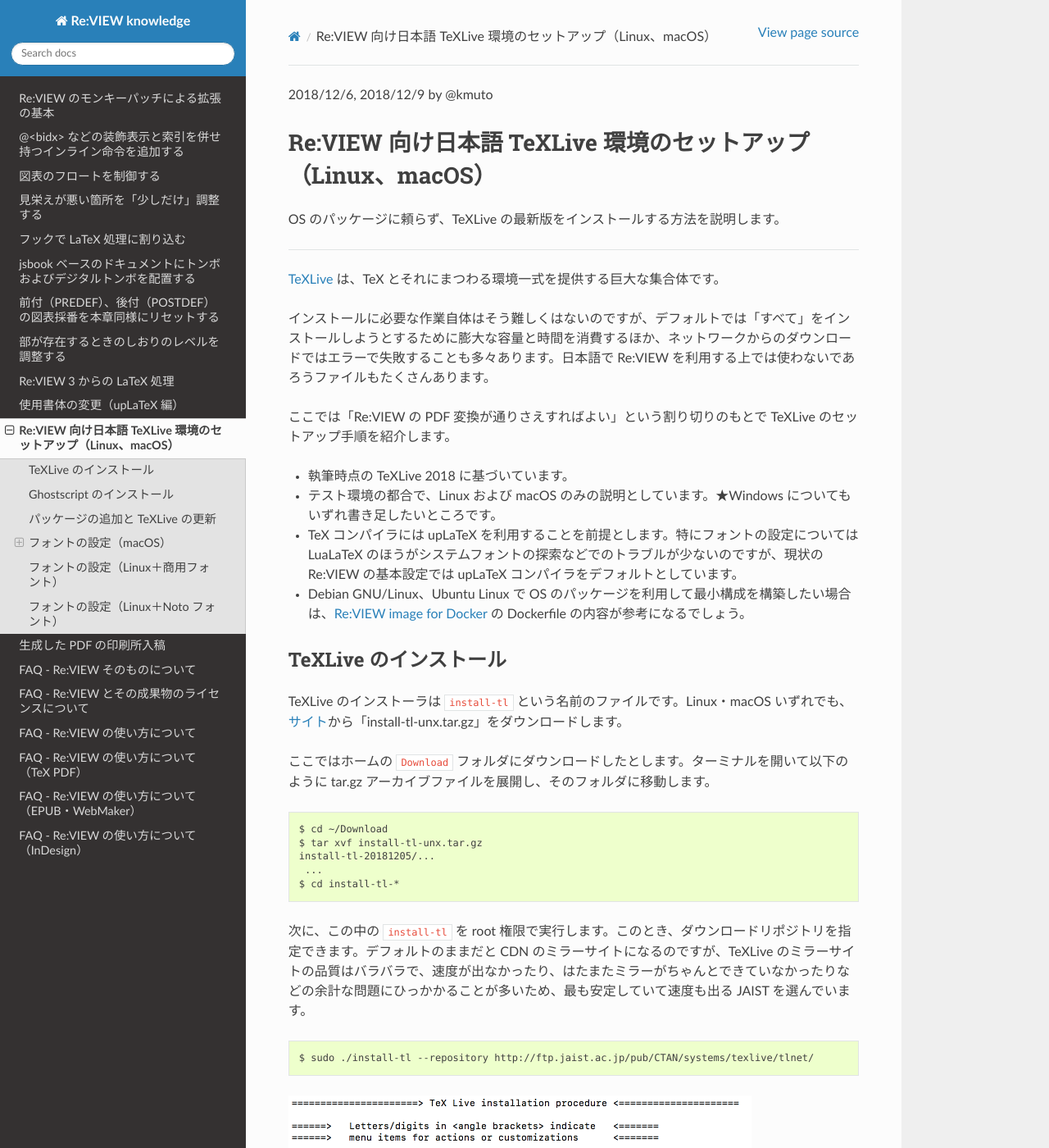
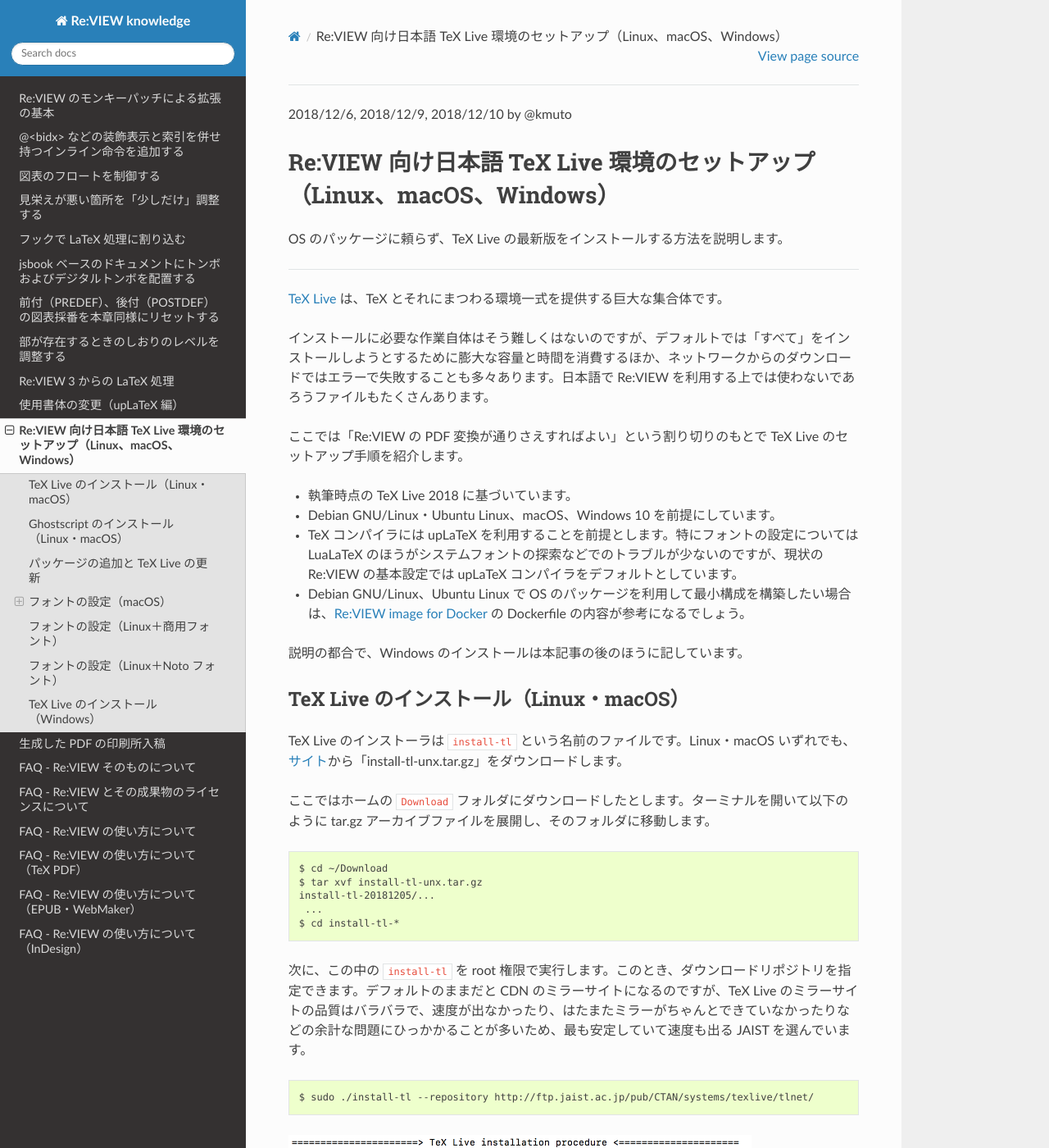
Before and after one commit to reviewml/reviewknowledge-ja, a Sphinx documentation site: the page built from docs/latex/install-tl.md, in a window 1280 px wide and 1400 px high. Shown: the whole window at 82% size. Built offline with Sphinx 7.4.7 and the Read the Docs theme 2.0.0, drawn with Linux system fonts in a browser that asks for light colours; some of the changed text lies outside the part shown.

Commit message:
Windows インストール

````diff
--- a/docs/latex/install-tl.md
+++ b/docs/latex/install-tl.md
@@ -1,24 +1,26 @@
-2018/12/6, 2018/12/9 by @kmuto
+2018/12/6, 2018/12/9, 2018/12/10 by @kmuto
 
-# Re:VIEW 向け日本語 TeXLive 環境のセットアップ（Linux、macOS）
+# Re:VIEW 向け日本語 TeX Live 環境のセットアップ（Linux、macOS、Windows）
 
-OS のパッケージに頼らず、TeXLive の最新版をインストールする方法を説明します。
+OS のパッケージに頼らず、TeX Live の最新版をインストールする方法を説明します。
 
 ----
 
-[TeXLive](https://www.tug.org/texlive/) は、TeX とそれにまつわる環境一式を提供する巨大な集合体です。
+[TeX Live](https://www.tug.org/texlive/) は、TeX とそれにまつわる環境一式を提供する巨大な集合体です。
 
 インストールに必要な作業自体はそう難しくはないのですが、デフォルトでは「すべて」をインストールしようとするために膨大な容量と時間を消費するほか、ネットワークからのダウンロードではエラーで失敗することも多々あります。日本語で Re:VIEW を利用する上では使わないであろうファイルもたくさんあります。
 
-ここでは「Re:VIEW の PDF 変換が通りさえすればよい」という割り切りのもとで TeXLive のセットアップ手順を紹介します。
+ここでは「Re:VIEW の PDF 変換が通りさえすればよい」という割り切りのもとで TeX Live のセットアップ手順を紹介します。
 
-- 執筆時点の TeXLive 2018 に基づいています。
-- テスト環境の都合で、Linux および macOS のみの説明としています。★Windows についてもいずれ書き足したいところです。
+- 執筆時点の TeX Live 2018 に基づいています。
+- Debian GNU/Linux・Ubuntu Linux、macOS、Windows 10 を前提にしています。
 - TeX コンパイラには upLaTeX を利用することを前提とします。特にフォントの設定については LuaLaTeX のほうがシステムフォントの探索などでのトラブルが少ないのですが、現状の Re:VIEW の基本設定では upLaTeX コンパイラをデフォルトとしています。
 - Debian GNU/Linux、Ubuntu Linux で OS のパッケージを利用して最小構成を構築したい場合は、[Re:VIEW image for Docker](https://hub.docker.com/r/vvakame/review/) の Dockerfile の内容が参考になるでしょう。
 
-## TeXLive のインストール
-TeXLive のインストーラは `install-tl` という名前のファイルです。Linux・macOS いずれでも、[サイト](https://www.tug.org/texlive/acquire-netinstall.html)から「install-tl-unx.tar.gz」をダウンロードします。
+説明の都合で、Windows のインストールは本記事の後のほうに記しています。
+
+## TeX Live のインストール（Linux・macOS）
+TeX Live のインストーラは `install-tl` という名前のファイルです。Linux・macOS いずれでも、[サイト](https://www.tug.org/texlive/acquire-netinstall.html)から「install-tl-unx.tar.gz」をダウンロードします。
 
 ここではホームの `Download` フォルダにダウンロードしたとします。ターミナルを開いて以下のように tar.gz アーカイブファイルを展開し、そのフォルダに移動します。
 
@@ -30,19 +32,19 @@
 $ cd install-tl-*
 ```
 
-次に、この中の `install-tl` を root 権限で実行します。このとき、ダウンロードリポジトリを指定できます。デフォルトのままだと CDN のミラーサイトになるのですが、TeXLive のミラーサイトの品質はバラバラで、速度が出なかったり、はたまたミラーがちゃんとできていなかったりなどの余計な問題にひっかかることが多いため、最も安定していて速度も出る JAIST を選んでいます。
+次に、この中の `install-tl` を root 権限で実行します。このとき、ダウンロードリポジトリを指定できます。デフォルトのままだと CDN のミラーサイトになるのですが、TeX Live のミラーサイトの品質はバラバラで、速度が出なかったり、はたまたミラーがちゃんとできていなかったりなどの余計な問題にひっかかることが多いため、最も安定していて速度も出る JAIST を選んでいます。
 
 ```
 $ sudo ./install-tl --repository http://ftp.jaist.ac.jp/pub/CTAN/systems/texlive/tlnet/
 ```
 
-![TeXLive インストーラメインメニュー](images/tl-menu1.png)
+![TeX Live インストーラメインメニュー](images/tl-menu1.png)
 
 テキストベースのインストーラの画面が開きます。デフォルトではスキームに scheme-full が選択されていて、すべてのパッケージファイルがインストールされてしまう（5.6GB にもなる）ので、まずはこれを変更します。
 
 メニューにあるとおり `S` と入れて Enter キーを押します。
 
-スキームの選択になります。TeX のスタイルなど個々の機能や拡張はパッケージとして配布されています。TeXLive ではこのパッケージを言語あるいは TeX コンパイラなどの目的単位にグループ化し、コレクションと呼んでいます。さらにこのコレクションを、依存関係も考慮してユーザー向けにもう少しわかりやすい選択肢としてまとめたものがスキームです。
+スキームの選択になります。TeX のスタイルなど個々の機能や拡張はパッケージとして配布されています。TeX Live ではこのパッケージを言語あるいは TeX コンパイラなどの目的単位にグループ化し、コレクションと呼んでいます。さらにこのコレクションを、依存関係も考慮してユーザー向けにもう少しわかりやすい選択肢としてまとめたものがスキームです。
 
 ここではスキームを最小のものにするために「e. minimal scheme」を選ぶことにします。`e`、Enter キーと押します。これで e 行が `[X]` となるので、`R`、Enter キーと押してメニューに戻ります。
 
@@ -81,16 +83,16 @@
 
 これで Re:VIEW を動かすに足る最小構成ができました。`I`、Enter キーでダウンロードとインストールを実行します。ブロードバンドであれば、20〜30分ほどでダウンロードとセットアップが完了します。
 
-![TeXLive のインストール完了](images/tl-menu5.png)
+![TeX Live のインストール完了](images/tl-menu5.png)
 
-最後のメッセージにあるとおり、プログラムは `/usr/local/texlive/<TeXLiveバージョン>/bin/<アーキテクチャ名>` フォルダに用意されるので、ここにパスを通す必要があります。たとえば次のようにホームフォルダの `.bashrc` に追加します（これはパスの先頭に TeXLive へのパスを通します）。
+最後のメッセージにあるとおり、プログラムは `/usr/local/texlive/<TeX Liveバージョン>/bin/<アーキテクチャ名>` フォルダに用意されるので、ここにパスを通す必要があります。たとえば次のようにホームフォルダの `.bashrc` に追加します（これはパスの先頭に TeX Live へのパスを通します）。
 
 ```
 $ echo "PATH=/usr/local/texlive/2018/bin/x86_64-darwin:$PATH" >> ~/.bashrc （macOSの場合）
 $ echo "PATH=/usr/local/texlive/2018/bin/x86_64-linux:$PATH" >> ~/.bashrc （Linuxの場合）
 ```
 
-ターミナルを開き直し、TeXLive がインストールされていることを確認しましょう。
+ターミナルを開き直し、TeX Live がインストールされていることを確認しましょう。
 
 ```
 $ uplatex --version
@@ -111,9 +113,9 @@
 - コレクションの選定は、@munepixyz さんが作られている[最小プロファイル](https://gist.github.com/munepi/cb7999cb0f4d0c8629d1593fe3117e33)を参考。
 - XeTeX パッケージは過去 `dvipdfmx` コマンドの実行に必要だったが、整理されて dvipdfmx パッケージが基本コレクションに収録されるようになったので、XeTeX を使うのでなければ選択する必要はなくなっている模様。
 
-## Ghostscript のインストール
+## Ghostscript のインストール（Linux・macOS）
 
-以降のフォントの自動設定をしたかったり、あるいはドキュメント内で eps 形式のファイルを使いかったりするときには、TeXLive とは別に、Postscript インタプリタの Ghostscript が必要です。
+以降のフォントの自動設定をしたかったり、あるいはドキュメント内で eps 形式のファイルを使いかったりするときには、TeX Live とは別に、Postscript インタプリタの Ghostscript が必要です。
 
 Debian GNU/Linux や Ubuntu Linux の場合は deb パッケージをインストールします。
 
@@ -129,8 +131,8 @@
 
 - Ghostscriptなしでフォント自動設定機能だけを使う方法（Re: MacのTexliveインストールの際のシンボリックリンクの貼り直しがうまくいかない）: [https://oku.edu.mie-u.ac.jp/tex/mod/forum/discuss.php?d=2229#p13069](https://oku.edu.mie-u.ac.jp/tex/mod/forum/discuss.php?d=2229#p13069)
 
-## パッケージの追加と TeXLive の更新
-後からパッケージが必要になったり、あるいは不要になったので削除したかったりといったときの TeXLive のパッケージ管理は `tlmgr` コマンドで行います。
+## パッケージの追加と TeX Live の更新
+後からパッケージが必要になったり、あるいは不要になったので削除したかったりといったときの TeX Live のパッケージ管理は `tlmgr` コマンドで行います。
 
 ```
 sudo tlmgr アクション
@@ -149,7 +151,7 @@
 
 コレクションやスキームもパッケージの一種なので、`tlmgr install collection-コレクション名` や `tlmgr install scheme-スキーム名` でまとめてインストールすることも可能です。
 
-Linux で `sudo` コマンドを使う場合、secure_path 設定に TeXLive のパスを追加する必要があるかもしれません。`visudo` コマンドで以下のようにパスを加えておきましょう。
+Linux で `sudo` コマンドを使う場合、secure_path 設定に TeX Live のパスを追加する必要があるかもしれません。`visudo` コマンドで以下のようにパスを加えておきましょう。
 
 ```
 Defaults  secure_path="/usr/local/sbin:/usr/local/bin:/usr/sbin:/usr/bin:/sbin:/bin"
@@ -161,7 +163,7 @@
 
 生成される PDF の日本語フォント（リュウミンや中ゴシックなど）の代替書体には、デフォルトで IPA フォントが割り当てられています。macOS のシステムにデフォルトでインストールされているヒラギノフォントを利用するには、もう少し設定が必要です。
 
-これには cjk-gs-integrate-macos というパッケージが便利です。外部の商業フォントファイルを使用する cjk-gs-integrate-macos のようなパッケージは、TeXLive の主リポジトリとは分離された TLContrib というリポジトリに置かれています。
+これには cjk-gs-integrate-macos というパッケージが便利です。外部の商業フォントファイルを使用する cjk-gs-integrate-macos のようなパッケージは、TeX Live の主リポジトリとは分離された TLContrib というリポジトリに置かれています。
 
 まずそのリポジトリを使うよう `tlmgr` コマンドで設定します。
 
@@ -182,7 +184,7 @@
 $ sudo cjk-gs-integrate --link-texmf --cleanup
 ```
 
-そして、macOS のシステムのフォントファイルを TeXLive から利用できるようにリンクします（`-macos` と付くことに注意してください）。
+そして、macOS のシステムのフォントファイルを TeX Live から利用できるようにリンクします（`-macos` と付くことに注意してください）。
 
 Mojave の場合：
 ```
@@ -280,7 +282,7 @@
 
 購入済みあるいは購読している小塚やモリサワ・ヒラギノのフォントを、`/usr/share/fonts` または `/usr/local/share/fonts` に入れておきます。サブフォルダを作成してもかまいません。
 
-次に、`cjk-gs-integrate` でリンクを作成します。このツールの挙動としては、`/usr/local/texlive/TeXLiveバージョン/texmf-dist/fonts/misc/cjk-gs-integrate` フォルダにある dat ファイルに定義されているフォント名と合致した場合には、シンボリックリンクが作られます。うまく作られないときには、dat ファイルと照合して、元ファイルのファイル名が正しいかを確認しましょう。
+次に、`cjk-gs-integrate` でリンクを作成します。このツールの挙動としては、`/usr/local/texlive/TeX Liveバージョン/texmf-dist/fonts/misc/cjk-gs-integrate` フォルダにある dat ファイルに定義されているフォント名と合致した場合には、シンボリックリンクが作られます。うまく作られないときには、dat ファイルと照合して、元ファイルのファイル名が正しいかを確認しましょう。
 
 ```
 $ OSFONTDIR=/usr/local/share/fonts// sudo -E cjk-gs-integrate --link-texmf
@@ -365,3 +367,66 @@
 - [upLaTeX文書で源ノ明朝／Noto Serif CJKを簡単に使う方法](https://qiita.com/zr_tex8r/items/9dfeafecca2d091abd02)
 - otc 形式フォントを使いたいときには `noto-otc` を指定する。
 - Debian GNU/Linux Stretch の場合、pxchfon パッケージが古く noto マップはそもそも収録されていない。
+
+## TeX Live のインストール（Windows）
+
+ここでは Windows 10 へ TeX Live をインストールする方法を説明します。
+
+[サイト](https://www.tug.org/texlive/acquire-netinstall.html)から `install-tl-windows.exe` をダウンロードし、コマンドプロンプトから実行します（エクスプローラーからの実行の場合はミラーサイトを選択できないため、不安定なミラーサイトを自動選定されて途中でエラーが起きることがあります）。
+
+```
+> cd Downloads
+> install-tl-windows --repository http://ftp.jaist.ac.jp/pub/CTAN/systems/texlive/tlnet/
+```
+
+「不明な発行元」の警告が表示されることがありますが、仕方がないので継続して実行しましょう。
+
+ミニインストーラが起動します。
+
+![TeX Live ミニインストーラの起動](images/tl-win1.png)
+
+デフォルトでは「Simple install (big)」が選ばれていますが、「Custom install」にチェックして「Next>」ボタンをクリックします。次に「Install」をクリックして先に進みます。しばらく待つと本番の GUI インストーラが起動します。
+
+![TeX Live インストーラ画面と警告](images/tl-win2.png)
+
+管理者権限を与えていないために現在のユーザー用にしか導入できない警告が表示されますが、通常は現在のユーザーが使えれば問題ないでしょう。「続行」をクリックします。
+
+いろいろなメニューがありますが、基本的には先の Linux・macOS と設定する項目は変わりません。
+
+- スキーム：「最小限スキーム」を選択
+- 導入コレクション：「TeX外部プログラム」「推奨されるフォント」「日本語」「LaTeX追加パッケージ」を選択（「不可欠なプログラムとファイル」「Windows限定サポートプログラム」はデフォルトで選択済み）。「追加フォント」「LuaTeXパッケージ」は必要に応じて
+- fontとmacroのdocツリーを導入：不要なら「いいえ」
+- fontとmacroのソースツリーを導入：不要なら「いいえ」
+
+![TeX Live インストーラでの設定](images/tl-win3.png)
+
+選択し終えたら、「TeX Liveの導入」をクリックします。インストールが完了すると、`C:\texlive\2018` に TeX Live が構築されます。インストーラメニューで記載があったように、パスは設定済みなので、すぐに利用できます。
+
+日本語フォントセットの変更は、Linux・macOS と同様に `kanji-config-updmap-sys` を使えます。
+
+![日本語フォントセットの変更](images/tl-win4.png)
+
+`ms` は MS 明朝・ゴシック、`yu-win10` は Windows 10 バンドルの遊書体です。ただし、バンドル版の遊書体はそれを埋め込みで利用した場合の頒布行動に対して可とも不可とも明示されておらず、極めて曖昧な状態に置かれています。
+
+新しいコマンドプロンプトを開き、Re:VIEW プロジェクトをビルドできることを確認します。
+![MS 明朝・ゴシック埋め込みでのプレビュー](images/tl-win5.png)
+
+モリサワなどのフォントがインストールされている場合は TLContrib から前掲の手順でセットアップします。
+
+```
+> tlmgr repository add http://contrib.texlive.info/current tlcontrib
+> tlmgr pinning add tlcontrib '*'
+> tlmgr install japanese-otf-nonfree japanese-otf-uptex-nonfree
+> cjk-gs-integrate --link-texmf
+> mktexlsr
+> kanji-config-updmap-sys status
+> kanji-config-updmap-sys --jis2004 マップ名
+```
+
+Noto フォントの利用は「フォントの設定（Linux＋Noto フォント）」に同じです。texmf-local のパスはデフォルトのインストールでは `C:\texlive\texmf-local` なので読み替えて実行します。
+
+- Windows 向けにはいわゆる角藤版 TeX と呼ばれる [W32TeX](http://w32tex.org/index-ja.html) も広く使われていますが、ここでは説明の統一のために TeX Live を使うことにしました。
+- Ghostscriptは必要?(epsは使わない前提で)
+- tlmgr pinningでwarningが出るのはOK?
+- cjk-gs-integrate は only partial support for Windows! だがどこの部分がパーシャル?
+- Windowsの場合、cjk-gs-integrateはgsなしでも動く模様。ただしすごく時間がかかる?
````
Also changed, not shown: docs/latex/images/tl-win1.png (added), docs/latex/images/tl-win2.png (added), docs/latex/images/tl-win3.png (added), docs/latex/images/tl-win4.png (added), docs/latex/images/tl-win5.png (added).
